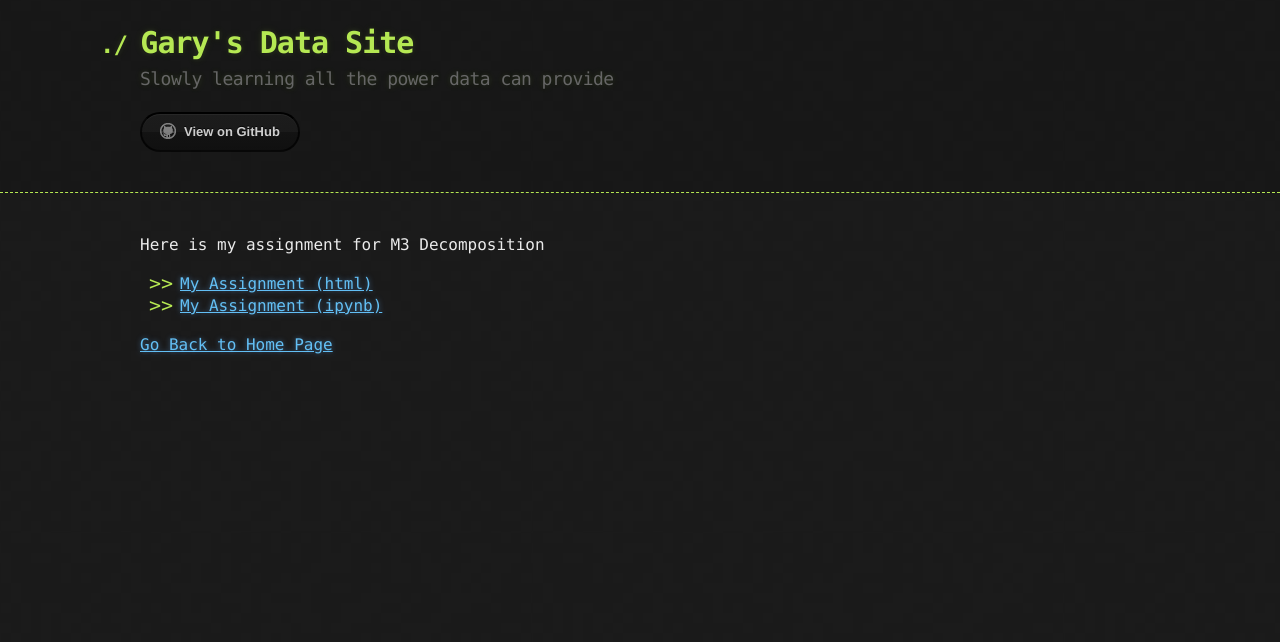
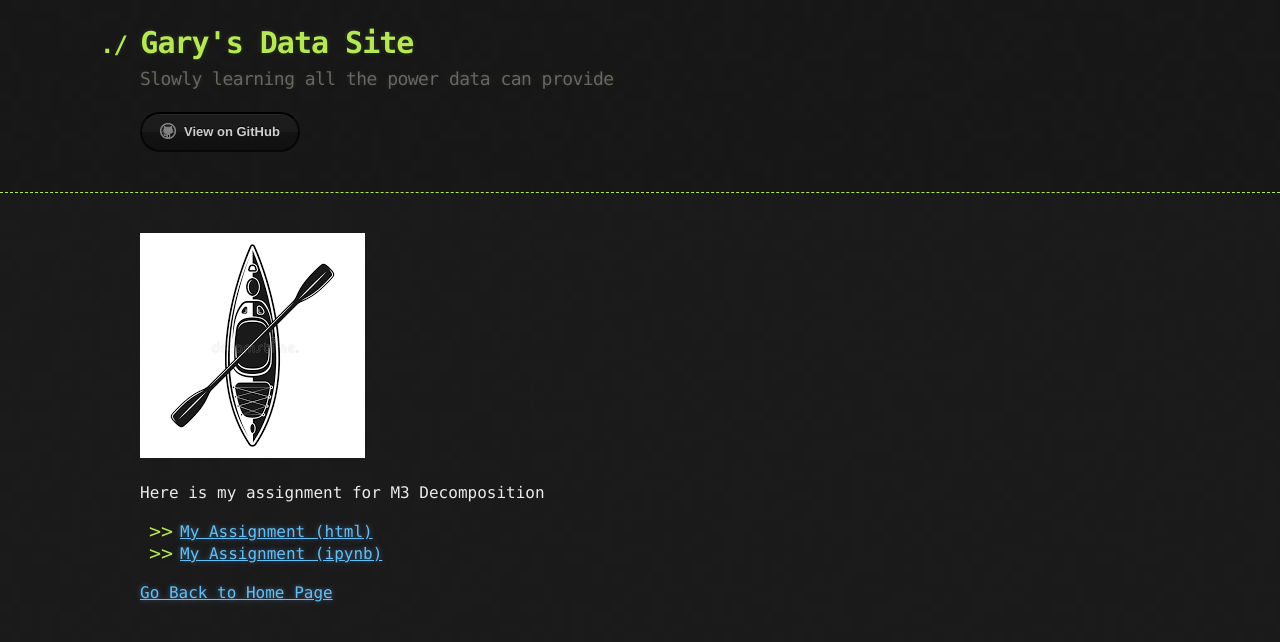
Before and after one commit to link0117/link0117.github.io, a Jekyll site: the page built from timeseries/index.md, in a window 1280 px wide. Shown: the top 642 px of the page. Built offline with Jekyll 4.4.1, drawn with Linux system fonts in a browser that asks for light colours; our own code applies the rules of GitHub Pages for plain Markdown files.

Commit message:
Update index.md

```diff
--- a/timeseries/index.md
+++ b/timeseries/index.md
@@ -2,6 +2,8 @@
 title: TimeSeries Decomposition
 description: course content
 ---
+
+![Nice Tree](/Pictures/kayak.png)
 
 Here is my assignment for M3 Decomposition
 - [My Assignment (html)](TimeSeries.html)
```
